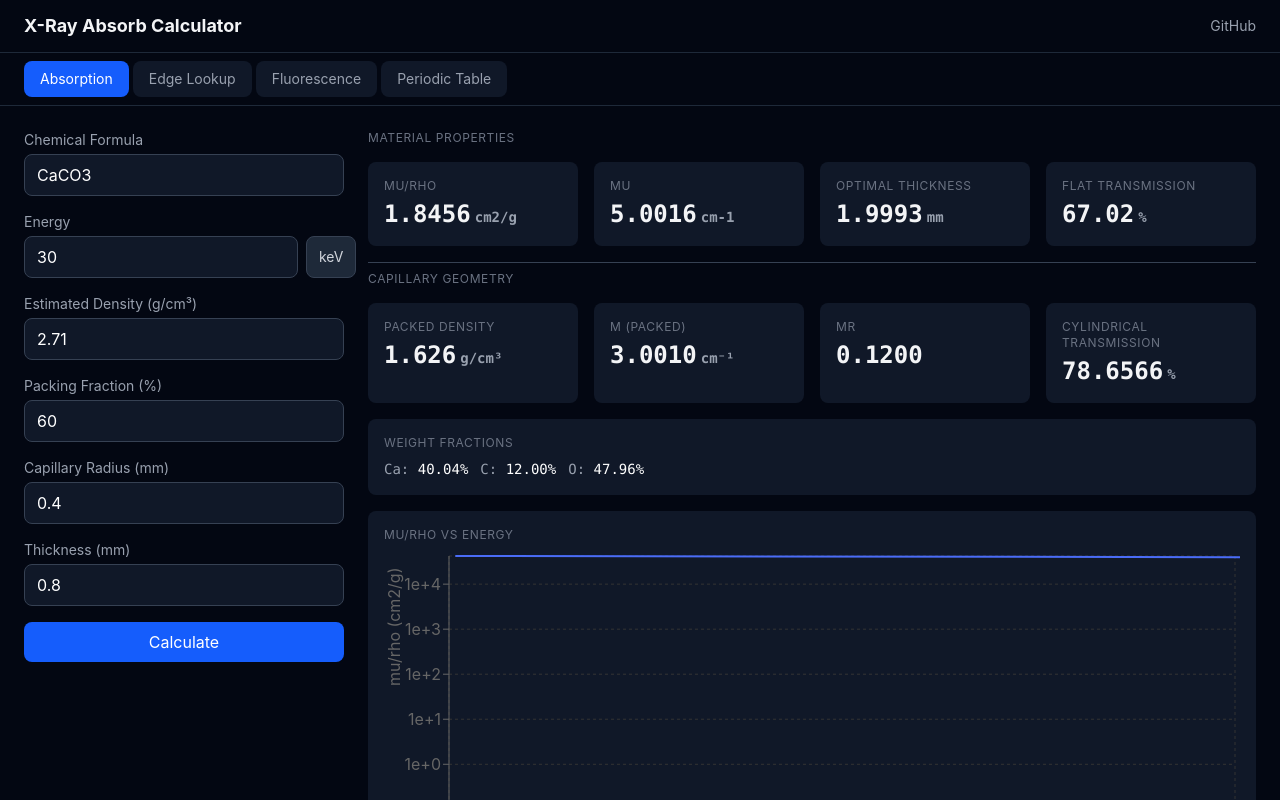
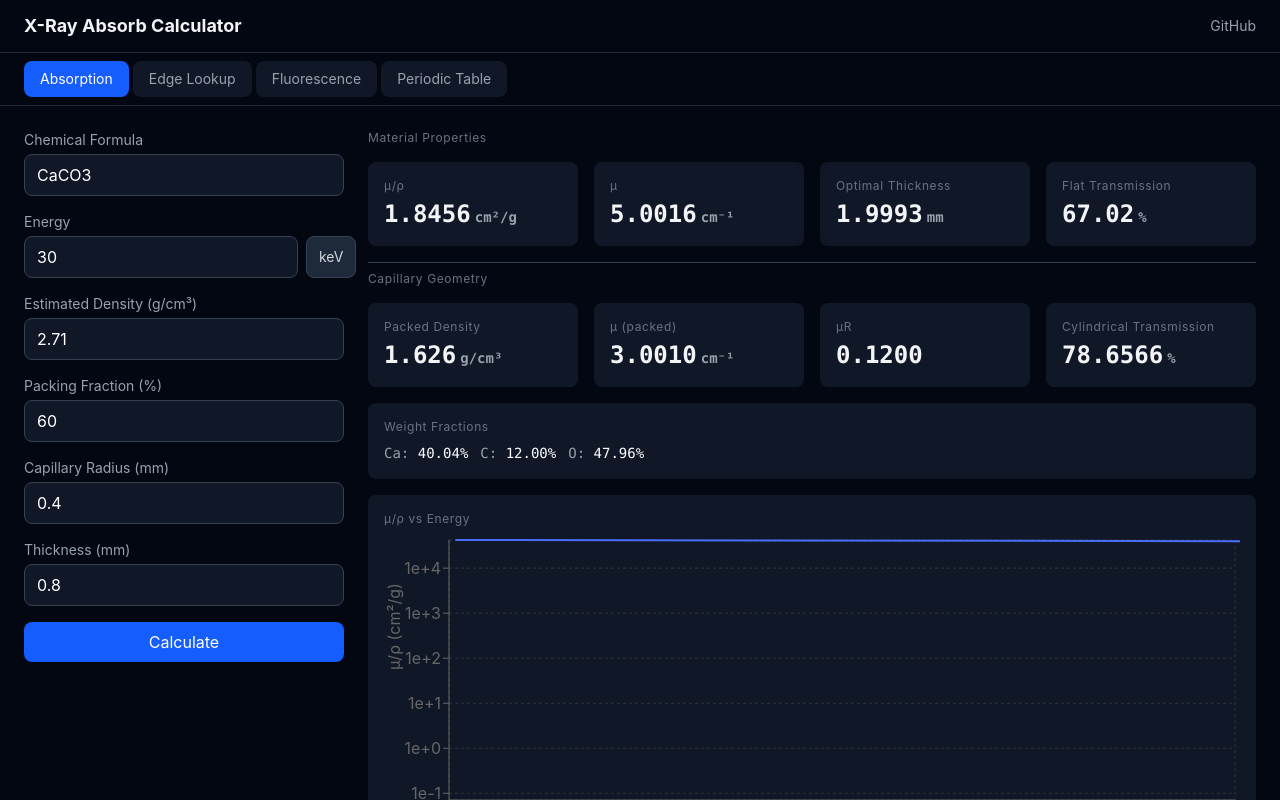
Before and after one commit to TWAWEI/xray-absorb-calc, a Next.js app: page / in a window 1280 px wide. Both pictures are taken after a click on the button "Calculate". Shown: the top 800 px of the page. Built offline with nearby package versions, Linux system fonts and the light colour scheme.

Commit message:
fix: remove uppercase CSS from scientific labels, use proper symbols (μ/ρ, cm², cm⁻¹)

```diff
--- a/components/tabs/AbsorptionTab.tsx
+++ b/components/tabs/AbsorptionTab.tsx
@@ -337,19 +337,19 @@ export function AbsorptionTab() {
       <div className="flex-1 space-y-4">
         {result && (
           <>
-            <p className="text-xs text-gray-500 uppercase tracking-wider">
+            <p className="text-xs text-gray-500 tracking-wider">
               Material Properties
             </p>
             <div className="grid grid-cols-2 lg:grid-cols-4 gap-4">
               <ResultCard
-                label="mu/rho"
+                label="μ/ρ"
                 value={result.mu_over_rho.toFixed(4)}
-                unit="cm2/g"
+                unit="cm²/g"
               />
               <ResultCard
-                label="mu"
+                label="μ"
                 value={result.mu.toFixed(4)}
-                unit="cm-1"
+                unit="cm⁻¹"
               />
               <ResultCard
                 label="Optimal Thickness"
@@ -368,7 +368,7 @@ export function AbsorptionTab() {
             {result.packed_density !== undefined && result.muR !== undefined && result.cylindrical_transmission !== undefined && (
               <>
                 <div className="border-t border-gray-700 my-2" />
-                <p className="text-xs text-gray-500 uppercase tracking-wider">
+                <p className="text-xs text-gray-500 tracking-wider">
                   Capillary Geometry
                 </p>
                 <div className="grid grid-cols-2 lg:grid-cols-4 gap-4">
@@ -381,6 +381,7 @@ export function AbsorptionTab() {
                     label="μ (packed)"
                     value={(result.mu_over_rho * result.packed_density).toFixed(4)}
                     unit="cm⁻¹"
+
                   />
                   <ResultCard
                     label="μR"
@@ -397,7 +398,7 @@ export function AbsorptionTab() {
             )}
 
             <div className="bg-gray-900 rounded-lg p-4">
-              <p className="text-xs text-gray-500 uppercase tracking-wider mb-2">
+              <p className="text-xs text-gray-500 tracking-wider mb-2">
                 Weight Fractions
               </p>
               <div className="flex flex-wrap gap-3">
--- a/components/ui/EnergyChart.tsx
+++ b/components/ui/EnergyChart.tsx
@@ -24,8 +24,8 @@ interface EnergyChartProps {
 export function EnergyChart({ data, edges, currentEnergy_eV }: EnergyChartProps) {
   return (
     <div className="bg-gray-900 rounded-lg p-4">
-      <p className="text-xs text-gray-500 uppercase tracking-wider mb-2">
-        mu/rho vs Energy
+      <p className="text-xs text-gray-500 tracking-wider mb-2">
+        μ/ρ vs Energy
       </p>
       <ResponsiveContainer width="100%" height={300}>
         <LineChart data={data as ChartDataPoint[]}>
@@ -43,11 +43,11 @@ export function EnergyChart({ data, edges, currentEnergy_eV }: EnergyChartProps)
             domain={['auto', 'auto']}
             stroke="#666"
             tickFormatter={(v: number) => v.toExponential(0)}
-            label={{ value: 'mu/rho (cm2/g)', angle: -90, position: 'insideLeft', fill: '#666' }}
+            label={{ value: 'μ/ρ (cm²/g)', angle: -90, position: 'insideLeft', fill: '#666' }}
           />
           <Tooltip
             contentStyle={{ backgroundColor: '#1a1a2e', border: '1px solid #333' }}
-            formatter={(value) => [Number(value).toFixed(4), 'mu/rho']}
+            formatter={(value) => [Number(value).toFixed(4), 'μ/ρ']}
             labelFormatter={(label) => `${Number(label).toFixed(1)} eV`}
           />
           <Line
--- a/components/ui/ResultCard.tsx
+++ b/components/ui/ResultCard.tsx
@@ -7,7 +7,7 @@ interface ResultCardProps {
 export function ResultCard({ label, value, unit }: ResultCardProps) {
   return (
     <div className="bg-gray-900 rounded-lg p-4">
-      <p className="text-xs text-gray-500 uppercase tracking-wider">{label}</p>
+      <p className="text-xs text-gray-500 tracking-wider">{label}</p>
       <p className="text-2xl font-bold font-mono mt-1">
         {value}
         <span className="text-sm text-gray-400 ml-1">{unit}</span>
```
